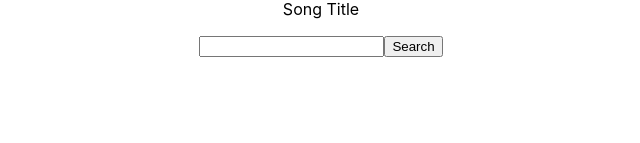
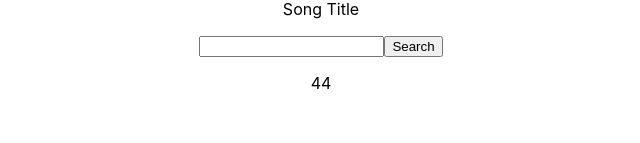
Before and after one commit to asatukorala/lyric-app, a React (Create React App) app: page / in a window 1280 px wide. Shown: the part 157-300 px from the top of the page, without its empty margins (319-959 px from the left). Built offline with nearby package versions, Linux system fonts and the light colour scheme.

Commit message:
got trackID working

```diff
--- a/src/App.js
+++ b/src/App.js
@@ -2,17 +2,24 @@ import React from 'react'
 import './App.css';
 import LyricDisplay from './LyricDisplay';
 import env from "react-dotenv"
+import { useState } from 'react';
 // import fetch from 'node-fetch'
 // import { useState, useEffect } from "react"
 // import useFetch from "react-fetch-hook"
 
-class App extends React.Component {
-  state = {
-    lyrics: '',
-    trackID: '44'
-  }
+function App() {
+  const [lyrics, setLyrics] = useState('')
+  const [trackID, setTrackID] = useState('44')
 
-  handleLyricDisplay = event => {
+  // fetchTrackID = () => {
+  //   fetch("http://api.musixmatch.com/ws/1.1/track.search?apikey=140e78b9724d3b447cc2cbee1a92bf2f&q_artist=toto&q_track=rosanna")
+  //   .then((response) => response.json)
+  //   .then(App => {
+  //     this.setState({ trackID: App })
+  //   })
+  // }
+
+  const handleLyricDisplay = event => {
    // const [lyrics, trackID] = React.useState(null)
     const newContent = event.target.value
     var songTitle = document.getElementById("song-title").value
@@ -22,27 +29,23 @@ class App extends React.Component {
     // const trackID = getTrackID(songTitle, artist)
     const res = fetch("http://api.musixmatch.com/ws/1.1/track.search?apikey=140e78b9724d3b447cc2cbee1a92bf2f&q_artist=toto&q_track=rosanna")
       .then(res => res.json())
-      .then(res => console.log(res['message']['body']['track_list'][0]['track']['track_id']))
+      .then(res => setTrackID(res['message']['body']['track_list'][0]['track']['track_id']))
       // .then(res => this.state.trackID = res['message']['body']['track_list'][0]['track']['track_id'])
-      .then(res => console.log(this.state.trackID))
-
-
-
-
   }
 
-  render() {
-    const { lyrics } = this.state.lyrics
-
+    // const { lyrics } = this.state.lyrics
   return (
     <div className="App">
       <LyricDisplay
-          handleLyricDisplay={this.handleLyricDisplay}
+        handleLyricDisplay={handleLyricDisplay}
         lyrics={lyrics}
       />
+      <div>
+        {trackID}
+      </div>
     </div>
   )
-  }
+
 }
 
 async function getTrackID(songTitle, artist) {
```
Lines whose indentation alone changed are shown as unchanged.
